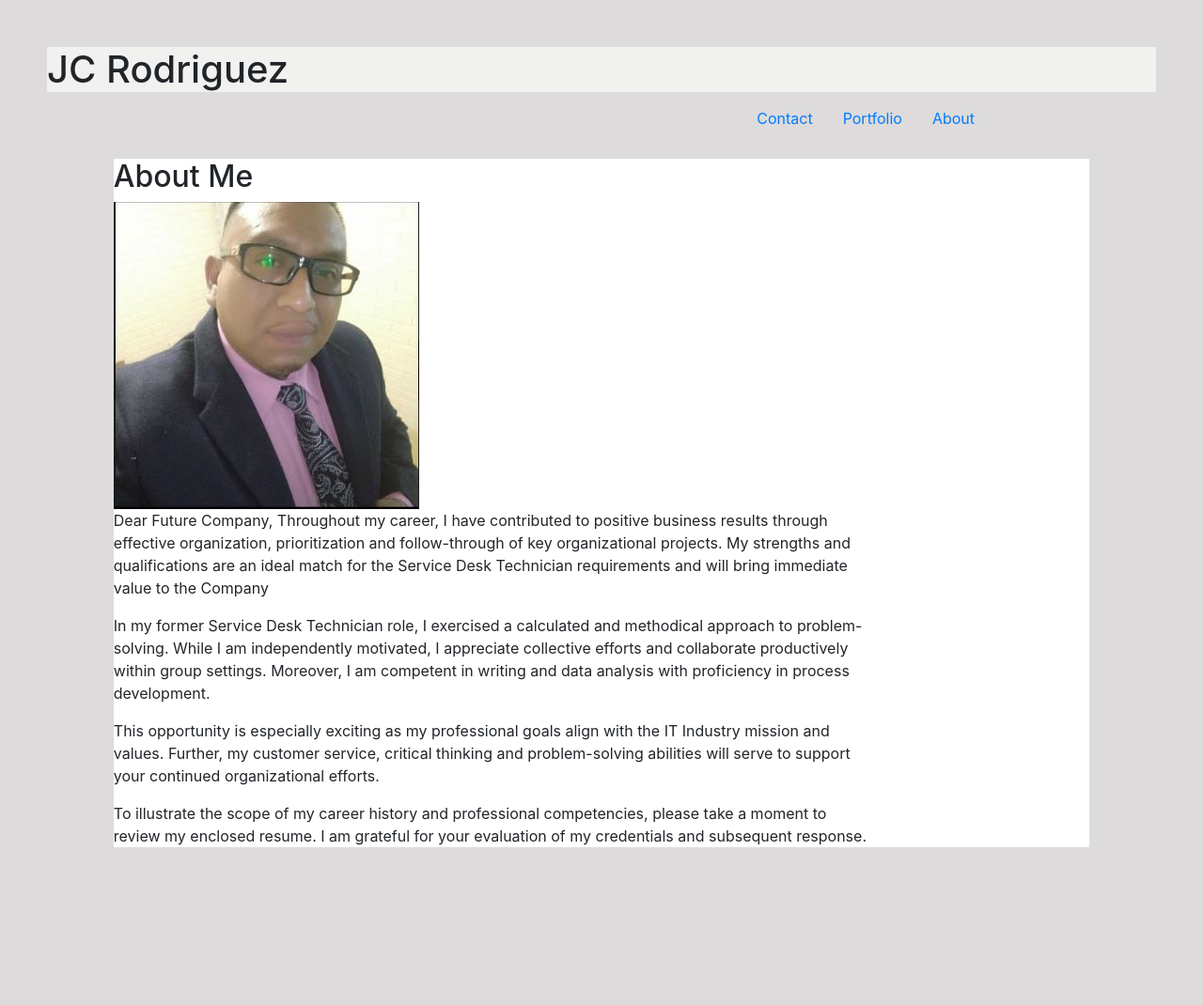
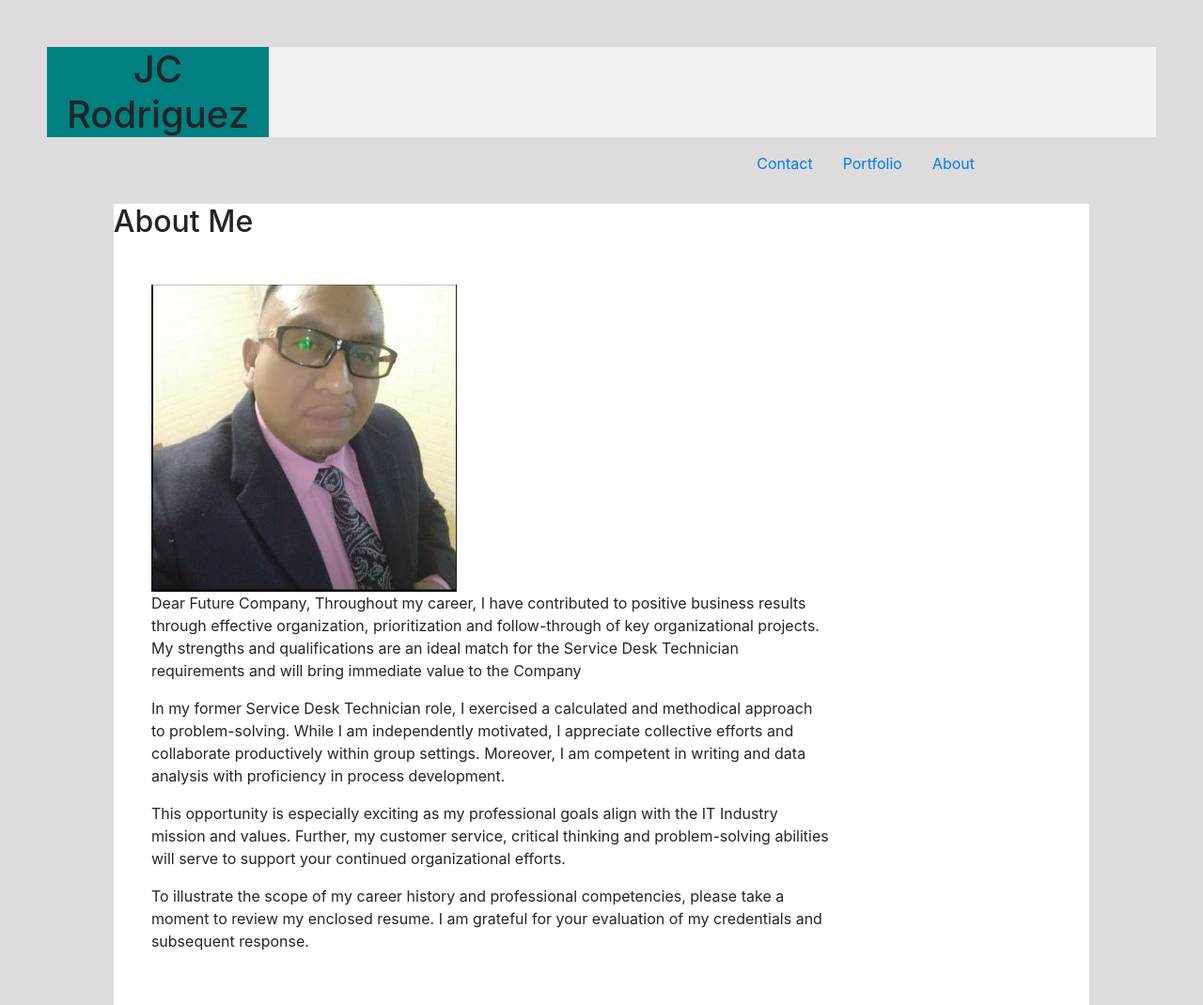
Before and after one commit to sanjothebay/responsive_portfoilo, a plain HTML site: page index.html in a window 1280 px wide. Shown: the top 1070 px of the page at 94% size. Before the commit the page ends 973 px from the top, so only its background shows below. Drawn offline with nearby package versions, Linux system fonts and the light colour scheme.

Commit message:
added the padding and background to main div

```diff
--- a/Assets/style.css
+++ b/Assets/style.css
@@ -16,15 +16,27 @@ main {
     padding-right: 20%;
 
 }
-aside {
 
+section{
+    padding: 5%;
 }
 
 image{
 
 }
+h1{
+    background-color: teal;
+    margin-right: 80%;
+    text-align: center;
+
+}
+
+aside {
+
+}
 
 footer{
+    border-bottom: solid 70px rgb(70, 64, 64);
 
 }
 
--- a/index.html
+++ b/index.html
@@ -23,6 +23,7 @@
     <main>
         <div class="about-me">
             <H2>About Me</H2>
+            <section>
                 <img src="Assets/Image/JC.JPG" alt="picture_of_Me_JC">
                 <p>
                     Dear Future Company,
@@ -54,6 +55,7 @@
                     review my enclosed resume. I am grateful for your
                     evaluation of my credentials and subsequent response.
                 </p>
+            </section>
         </div>
     </main>
     <aside>
```
Lines whose indentation alone changed are shown as unchanged.
